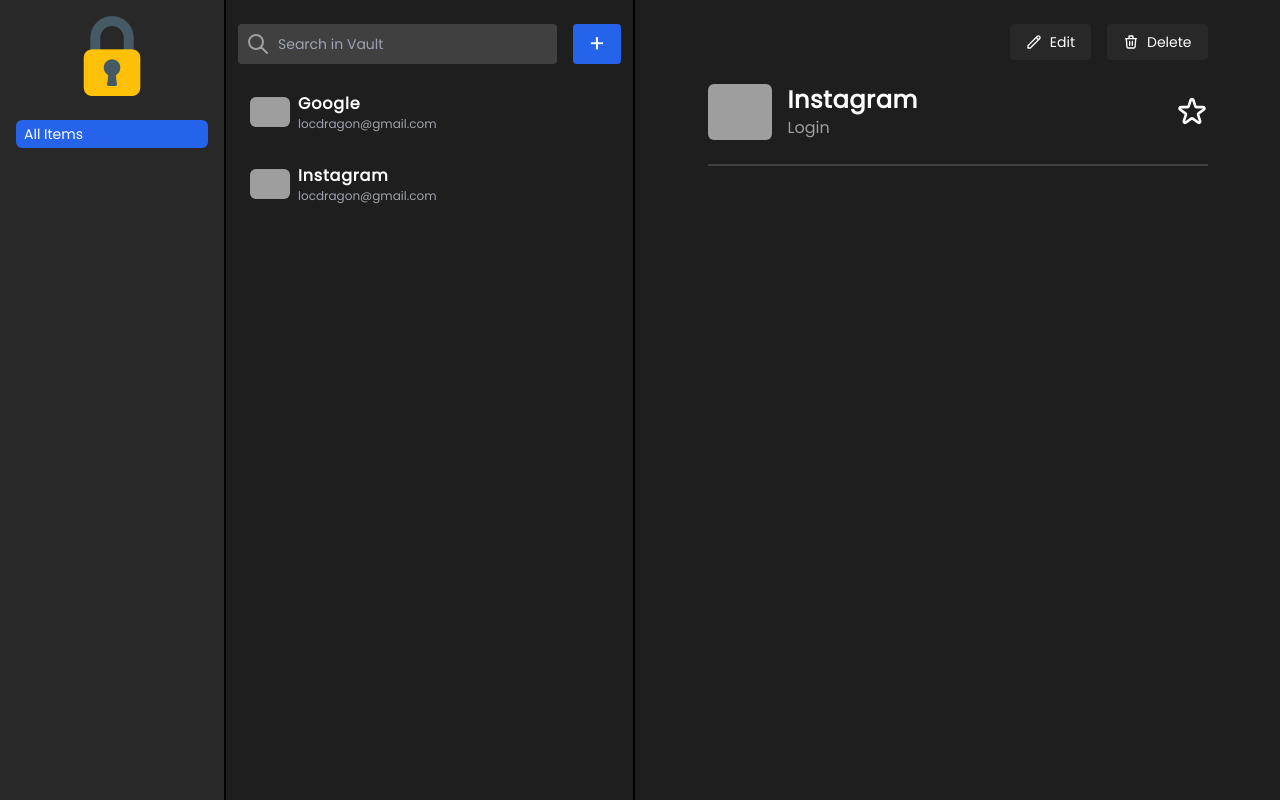
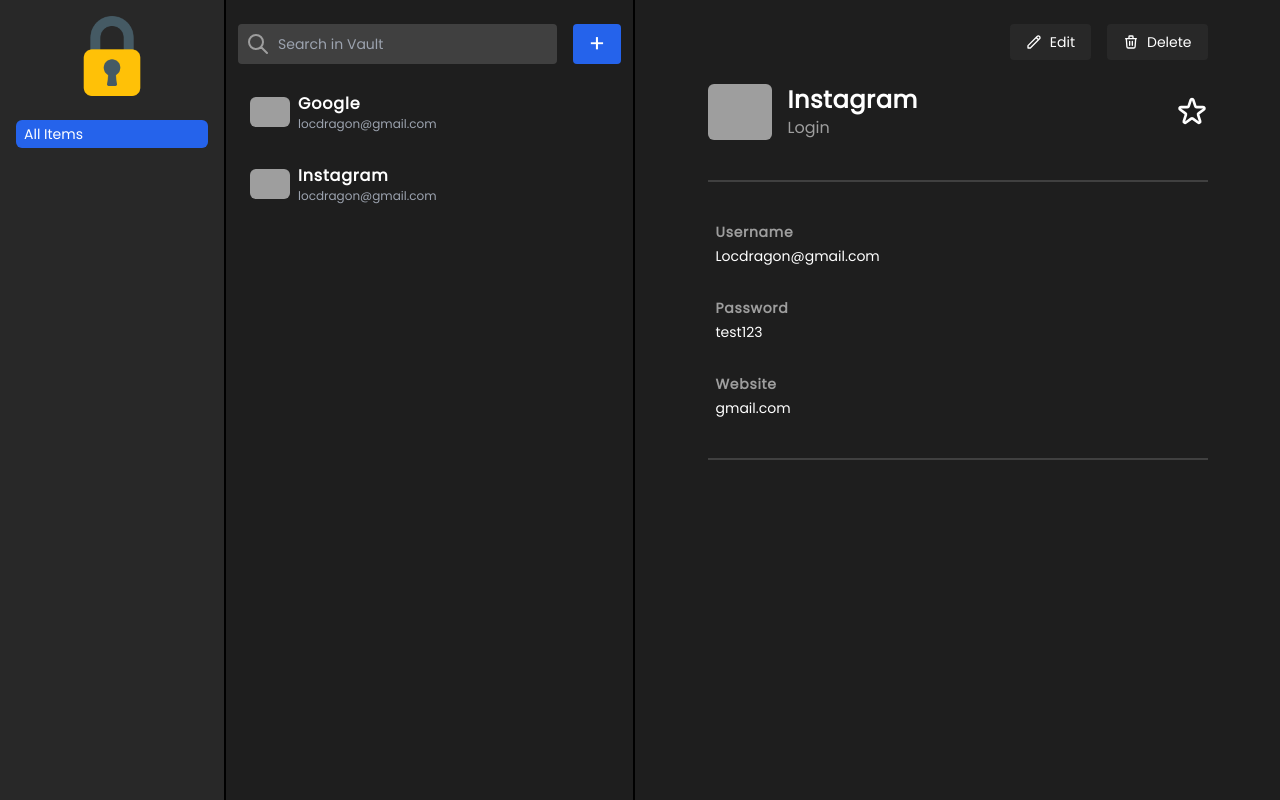
Before and after one commit to LaupWing/password_manager, a React (Create React App) app: page / in a window 1280 px wide. Built offline with nearby package versions, Linux system fonts and the light colour scheme; grey boxes are pictures that could not be loaded.

Commit message:
baisc field

```diff
--- a/src/Detail/Detail.tsx
+++ b/src/Detail/Detail.tsx
@@ -1,4 +1,5 @@
 import CSS from 'csstype'
+import Info from './Info/Info'
 
 const Detail = () => {
    const containerStyles: CSS.Properties = {
@@ -49,7 +50,7 @@
                   Delete
                </button>
             </div>
-            <header className="py-6 text-white flex border-b-2 border-black-lightest">
+            <header className="py-6 text-white flex">
                <img
                   src="https://logo.clearbit.com/instagram.com"
                   alt="instagram"
@@ -75,6 +76,7 @@
                   </path>
                </svg>
             </header>
+            <Info/>
          </div>
       </div>
    )
--- a/src/Detail/Info/Field/Field.tsx
+++ b/src/Detail/Info/Field/Field.tsx
@@ -1,13 +1,14 @@
 interface FieldType {
    label: string
-   type: string
+   value: string
 }
 
-const Field = ({label, type}: FieldType) =>{
+const Field = ({label, value}: FieldType) =>{
 
    return (
-      <div>
-
+      <div className="py-4 px-2 rounded-md hover:bg-black-light text-sm">
+         <h2 className="text-mainGrey font-bold tracking-wider capitalize mb-1">{label}</h2>
+         <p className="text-white">{value}</p>
       </div>
    )
 }
--- a/src/Detail/Info/Info.tsx
+++ b/src/Detail/Info/Info.tsx
@@ -2,10 +2,18 @@
 
 const Info = () =>{
    return (
-      <div>
+      <div className="my-4 py-6 border-t-2 border-b-2 border-black-lightest">
          <Field
-            label="test"
-            type="test"
+            label="username"
+            value="Locdragon@gmail.com"
+         />
+         <Field
+            label="password"
+            value="test123"
+         />
+         <Field
+            label="website"
+            value="gmail.com"
          />
       </div>
    )
```
